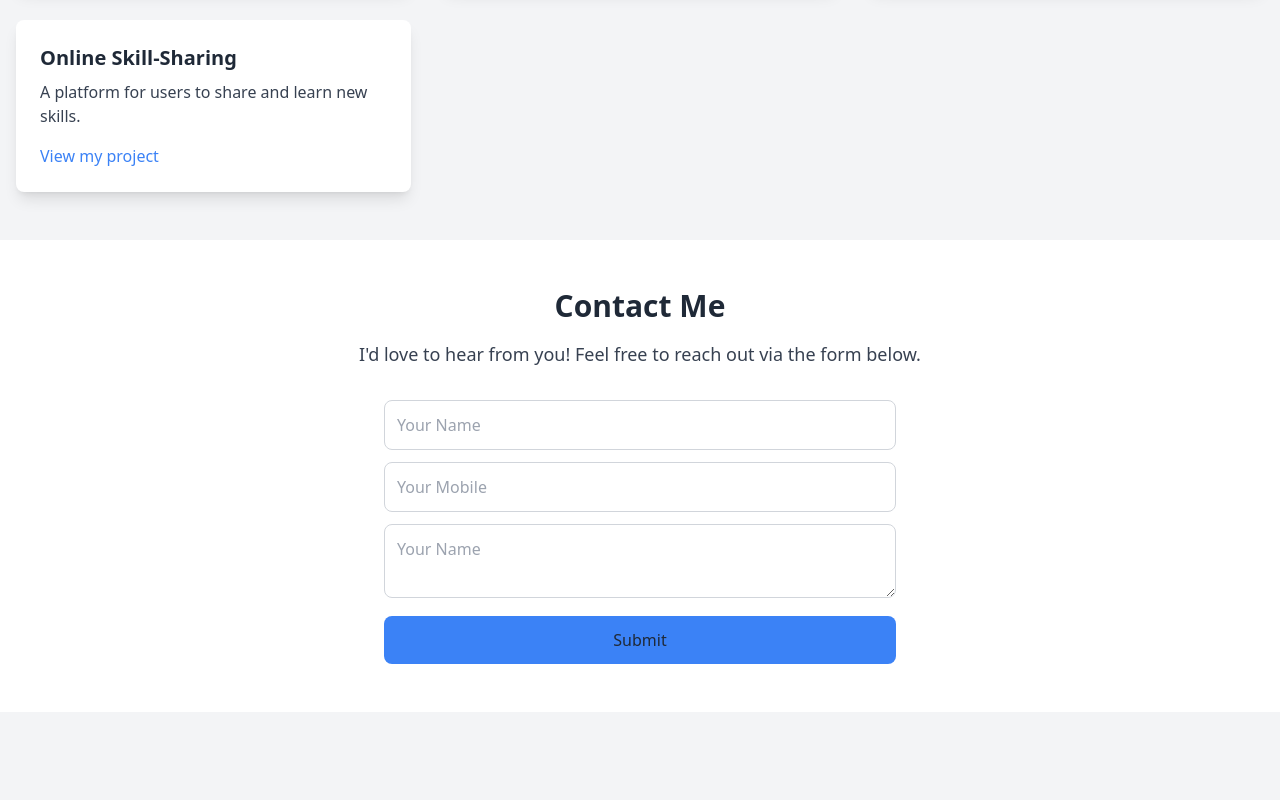
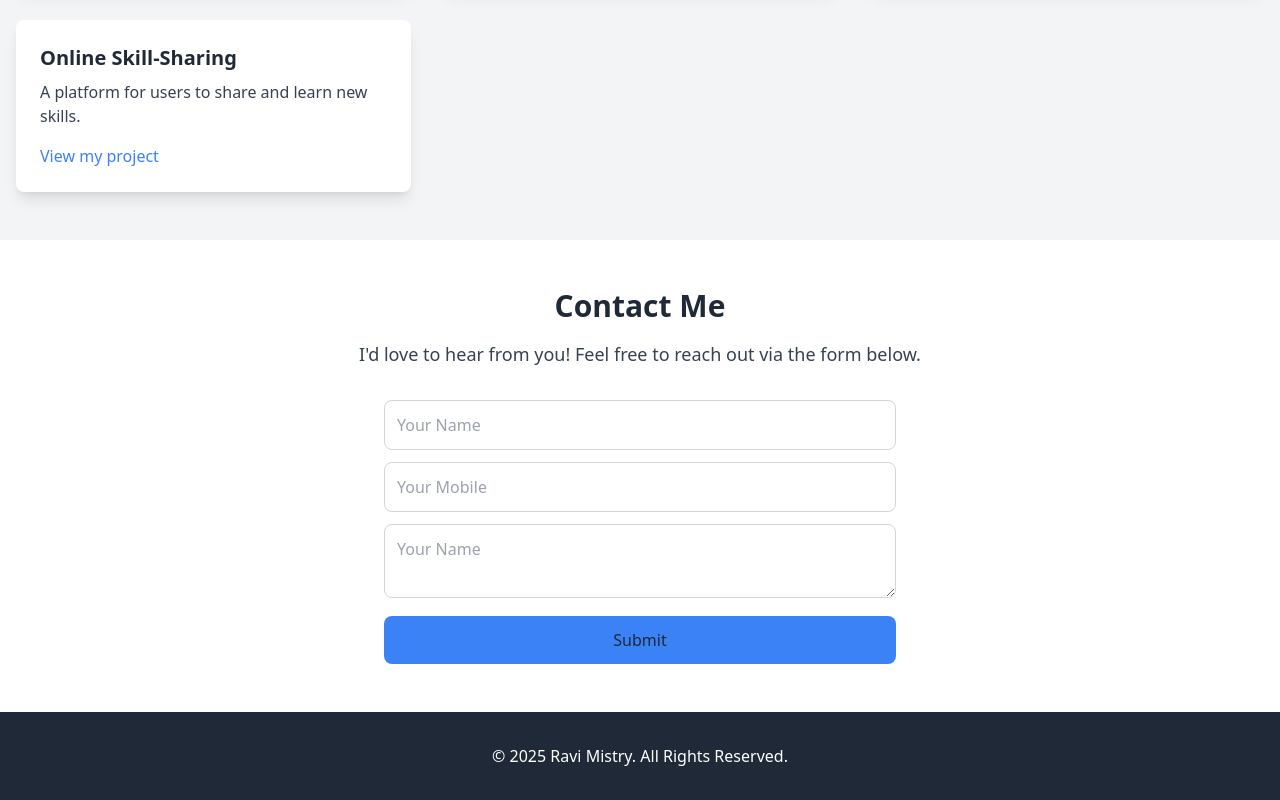
Before and after one commit to RaviMistry01/portfolio, a website: page src/index1.html in a window 1280 px wide. Shown: the part 1304-2104 px from the top of the page. Before the commit the page ends 2016 px from the top, so only its background shows below. Drawn offline with Linux system fonts and the light colour scheme.

Commit message:
updated footer

```diff
--- a/src/index1.html
+++ b/src/index1.html
@@ -107,7 +107,12 @@
 
     </section>
 
-    <footer>
+    <footer class="bg-gray-800 py-4">
+        <div class="container mx-auto py-4 text-white text-center">
+
+            <p>© 2025 Ravi Mistry. All Rights Reserved.</p>
+
+        </div>
 
     </footer>
 </body>
```
Also changed, not shown: src/output.css.
